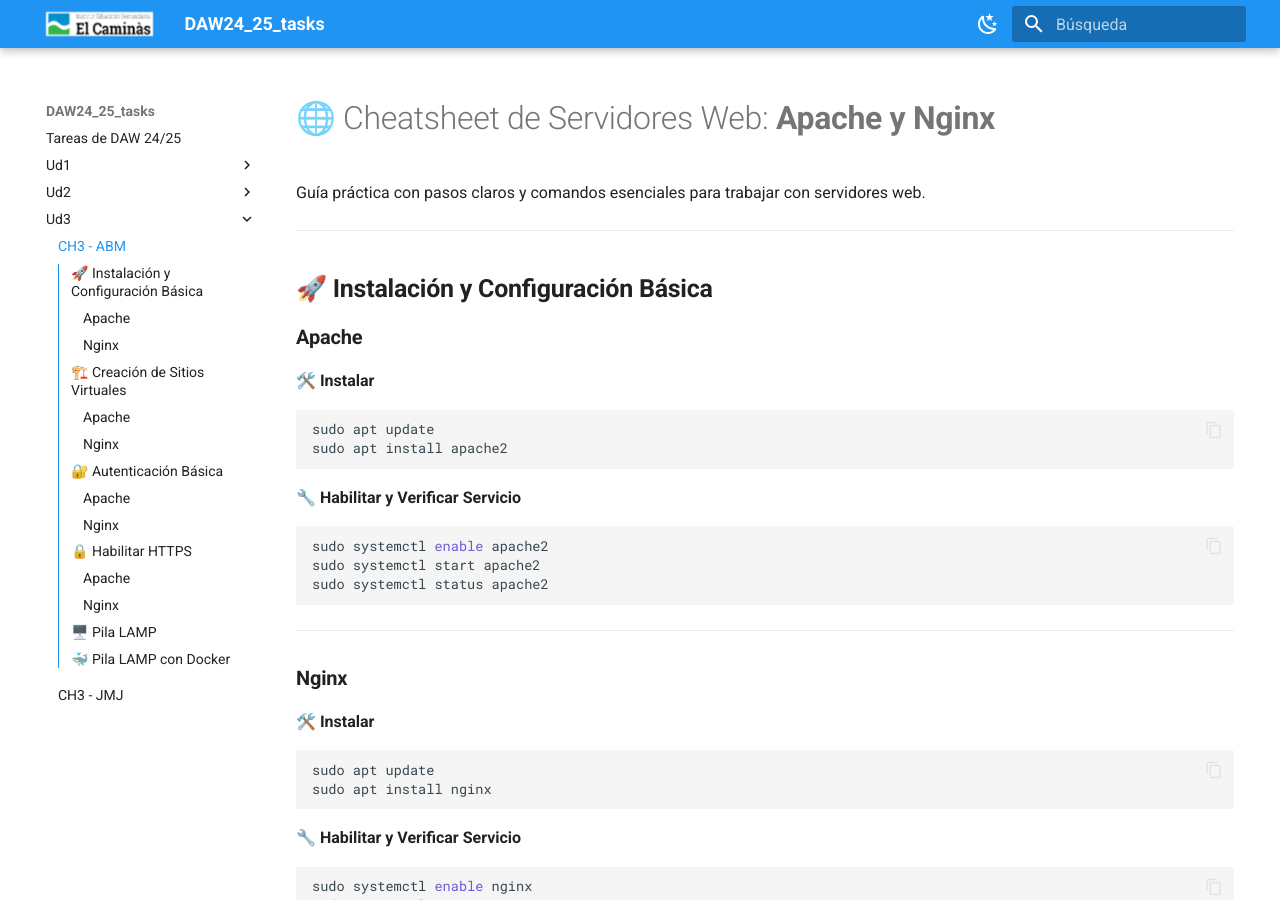
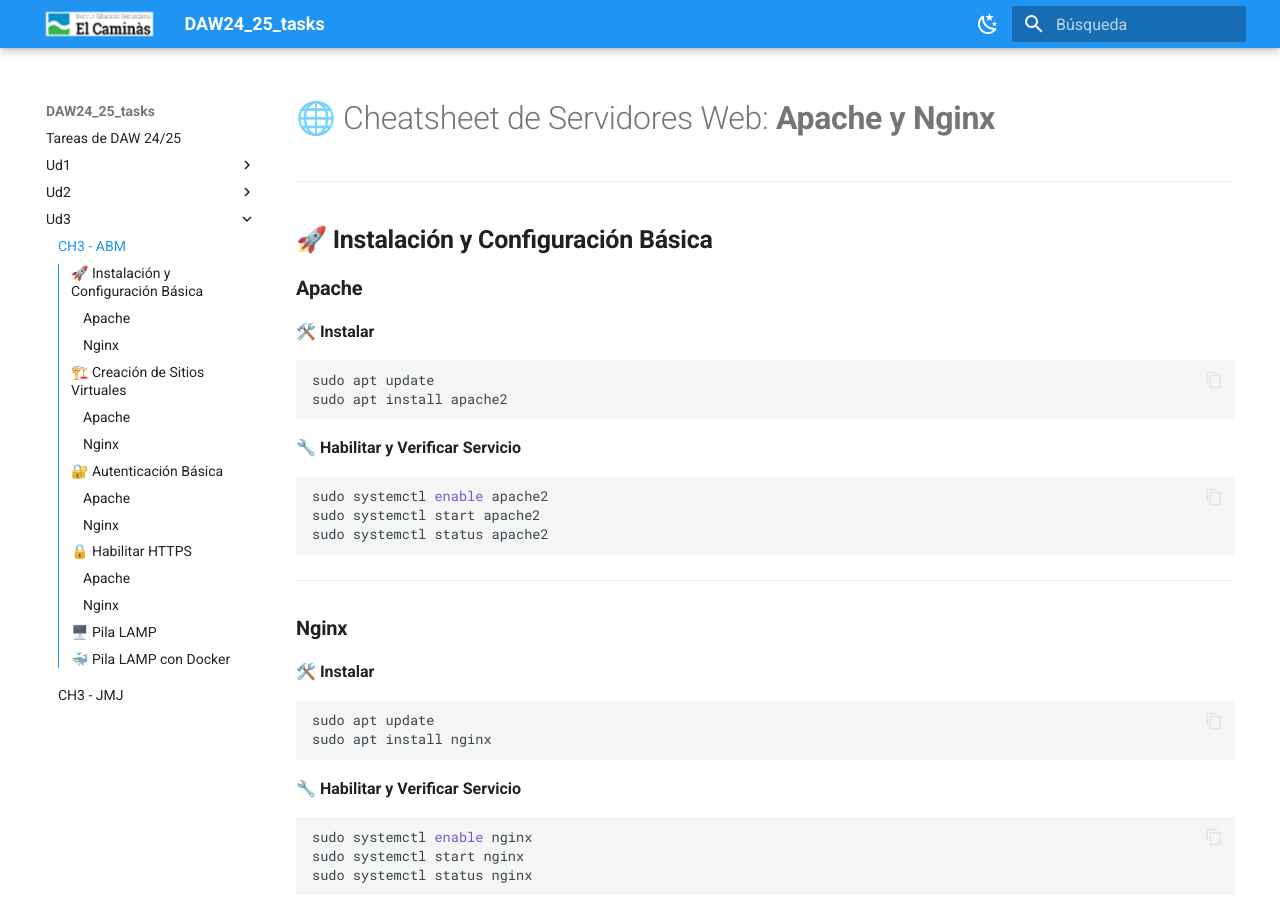
Before and after one commit to jmunozji/DAW24_25_tasks, an MkDocs documentation site: the page built from docs/Ud3/Ch3_ABM.md, in a window 1280 px wide and 900 px high. Built offline with MkDocs 1.6.1 and Material for MkDocs 9.7.7, drawn with Linux system fonts in a browser that asks for light colours.

Commit message:
Update Ch3_ABM.md

```diff
--- a/docs/Ud3/Ch3_ABM.md
+++ b/docs/Ud3/Ch3_ABM.md
@@ -3,8 +3,6 @@
 ---
 
 # 🌐 Cheatsheet de Servidores Web: **Apache y Nginx**
-
-Guía práctica con pasos claros y comandos esenciales para trabajar con servidores web.
 
 ---
 
```
